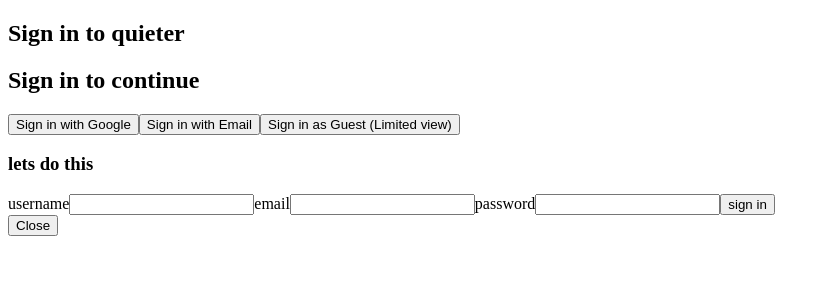
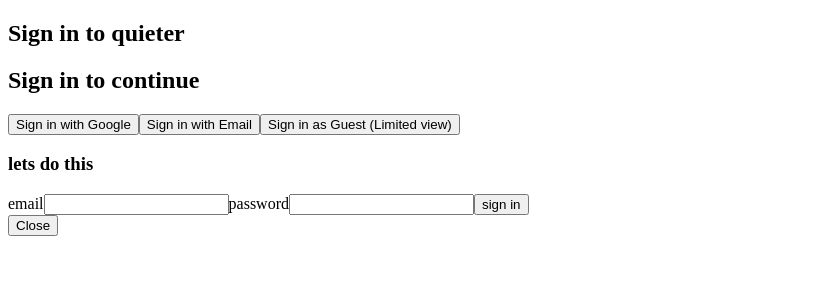
Before and after one commit to 01zulfi/quieter, a React (Create React App) app: page /sign-in in a window 1280 px wide. Both pictures are taken after a click on the button "Sign in with Email". Shown: the top 300 px of the page, without its empty margins (0-830 px from the left). Built offline with nearby package versions, Linux system fonts and the light colour scheme.

Commit message:
Remove username input from EmailAuthForm

```diff
--- a/src/components/AuthComponents/EmailAuthForm.tsx
+++ b/src/components/AuthComponents/EmailAuthForm.tsx
@@ -3,12 +3,9 @@ import firebase from '../../utils/firebase';
 import Button from '../Button';
 
 const EmailAuthForm: FC = function EmailAuthForm() {
-  const [username, setUsername] = useState('');
   const [email, setEmail] = useState('');
   const [password, setPassword] = useState('');
 
-  const onUsernameInput = (event: React.ChangeEvent<HTMLInputElement>): void =>
-    setUsername(event.target.value);
   const onEmailInput = (event: React.ChangeEvent<HTMLInputElement>): void =>
     setEmail(event.target.value);
   const onPasswordInput = (event: React.ChangeEvent<HTMLInputElement>): void =>
@@ -16,22 +13,13 @@ const EmailAuthForm: FC = function EmailAuthForm() {
 
   const emailFormHandler = async (event: React.FormEvent<HTMLFormElement>) => {
     event.preventDefault();
-    await firebase.signInWithEmail({ username, email, password });
+    await firebase.signInWithEmail({ email, password });
   };
 
   return (
     <section>
       <h3>lets do this</h3>
       <form onSubmit={emailFormHandler}>
-        <label htmlFor="username-input">
-          username
-          <input
-            type="text"
-            id="username-input"
-            value={username}
-            onChange={onUsernameInput}
-          />
-        </label>
         <label htmlFor="email-input">
           email
           <input
```
Also changed, not shown: 1 other file (tests, documents, lock files or other folders).
